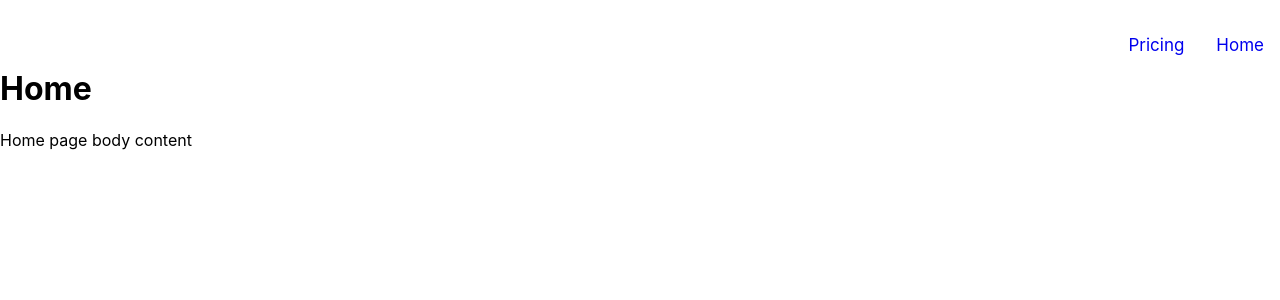
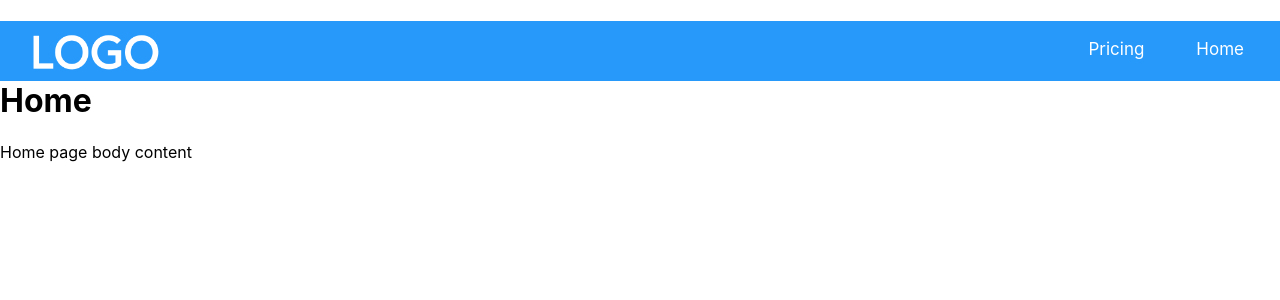
Before and after one commit to MarcusBacklund/test-app, a React (Create React App) app: page / in a window 1280 px wide. Shown: the top 300 px of the page. Built offline with nearby package versions, Linux system fonts and the light colour scheme.

Commit message:
Navigation finished

```diff
--- a/src/App.css
+++ b/src/App.css
@@ -38,13 +38,28 @@
 }
 
 .navbar {
+  background-color: #2699FB;
   float: right;
   width: 100%;
+  height: 60px;
 }
-.navbar a {
+.menuitems a {
   float: right;
   text-align: center;
-  padding: 14px 16px;
+  padding: 18px 16px;
   text-decoration: none;
   font-size: 17px;
+  color: #ffffff;
+  margin-right: 20px;
 }
+.logo {
+  position: absolute;
+}
+.navbar img{
+  width: 150px;
+  margin-left: 20px;
+}
+.navbar img, .navbar {
+  display: inline-block;
+  vertical-align: middle;
+}
--- a/src/components/Navigation.js
+++ b/src/components/Navigation.js
@@ -1,13 +1,17 @@
 import React from 'react';
 import '../App.css';
+import logo from '../logoplaceholder.png';
 
 import { NavLink } from 'react-router-dom';
 
 const Navigation = () => {
     return (
        <div className="navbar">
+          <NavLink to="/"><img className="logo" src={logo} alt="Logo"/></NavLink>
+          <div className="menuitems">
           <NavLink to="/">Home</NavLink>
           <NavLink to="/pricing">Pricing</NavLink>
+          </div>
        </div>
     );
 }
```
Also changed, not shown: src/logoplaceholder.png (added).
